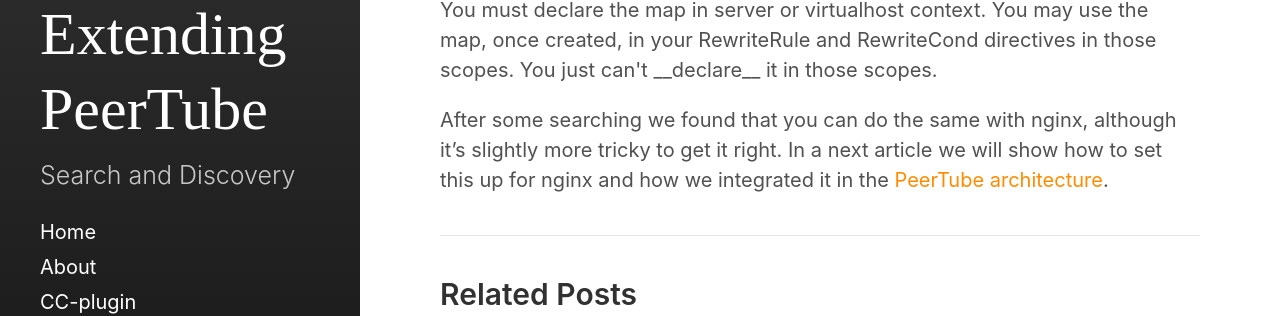
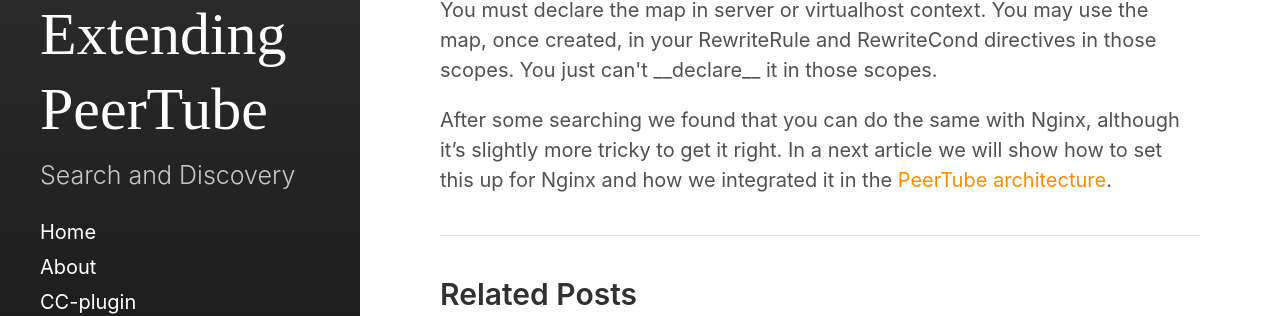
Before and after one commit to beeldengeluid/extending-peertube, a Jekyll site: the page built from _posts/2021-08-12-url-redirection-on-the-server.md, in a window 1280 px wide and 900 px high, scrolled down 2533 px. Shown: the part 363-679 px from the top of the window. Built offline with Jekyll 4.4.1, drawn with Linux system fonts in a browser that asks for light colours; some of the changed text lies outside the part shown.

```diff
--- a/_posts/2021-08-12-url-redirection-on-the-server.md
+++ b/_posts/2021-08-12-url-redirection-on-the-server.md
@@ -83,4 +83,4 @@ RewriteRule "^/media/(.*)" "/videos/watch/${old2newid:$1}" [PT]
 
 Note: The RewriteMap directive may not be used in <Directory> sections or .htaccess files. You must declare the map in server or virtualhost context. You may use the map, once created, in your RewriteRule and RewriteCond directives in those scopes. You just can't __declare__ it in those scopes.
 
-After some searching we found that you can do the same with nginx, although it's slightly more tricky to get it right. In a next article we will show how to set this up for nginx and how we integrated it in the [PeerTube architecture](https://docs.joinpeertube.org/contribute-architecture?id=technical-overview).
+After some searching we found that you can do the same with Nginx, although it's slightly more tricky to get it right. In a next article we will show how to set this up for Nginx and how we integrated it in the [PeerTube architecture](https://docs.joinpeertube.org/contribute-architecture?id=technical-overview).
```
Also changed, not shown: other parts of _posts/2021-08-12-url-redirection-on-the-server.md (+1 -1 lines).
